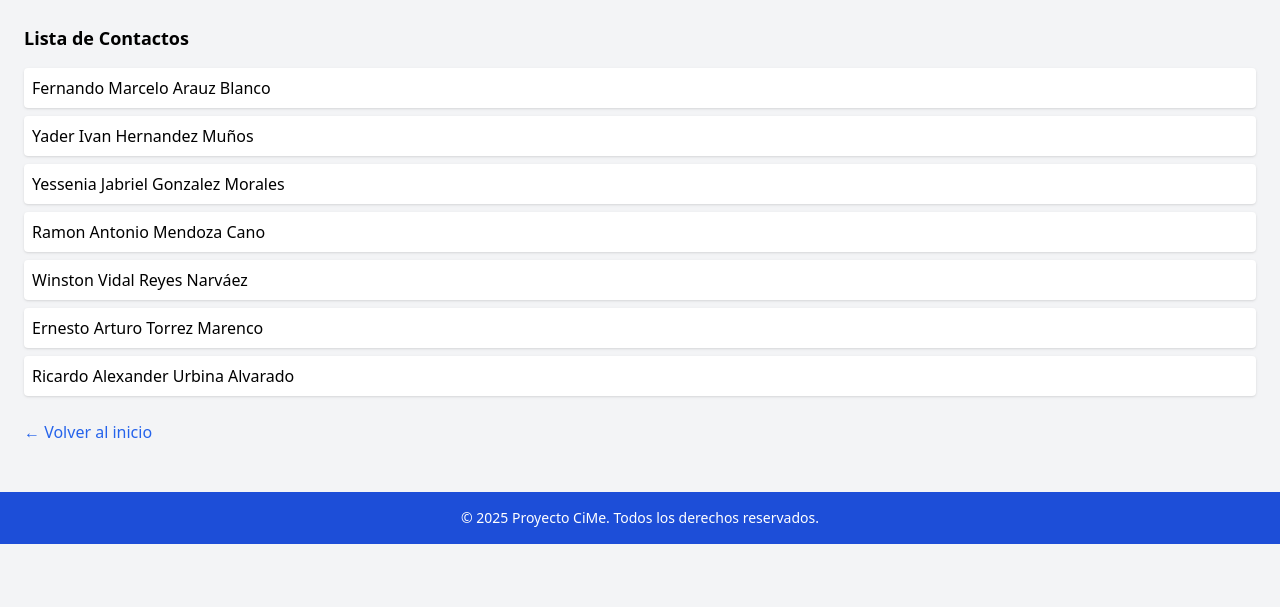
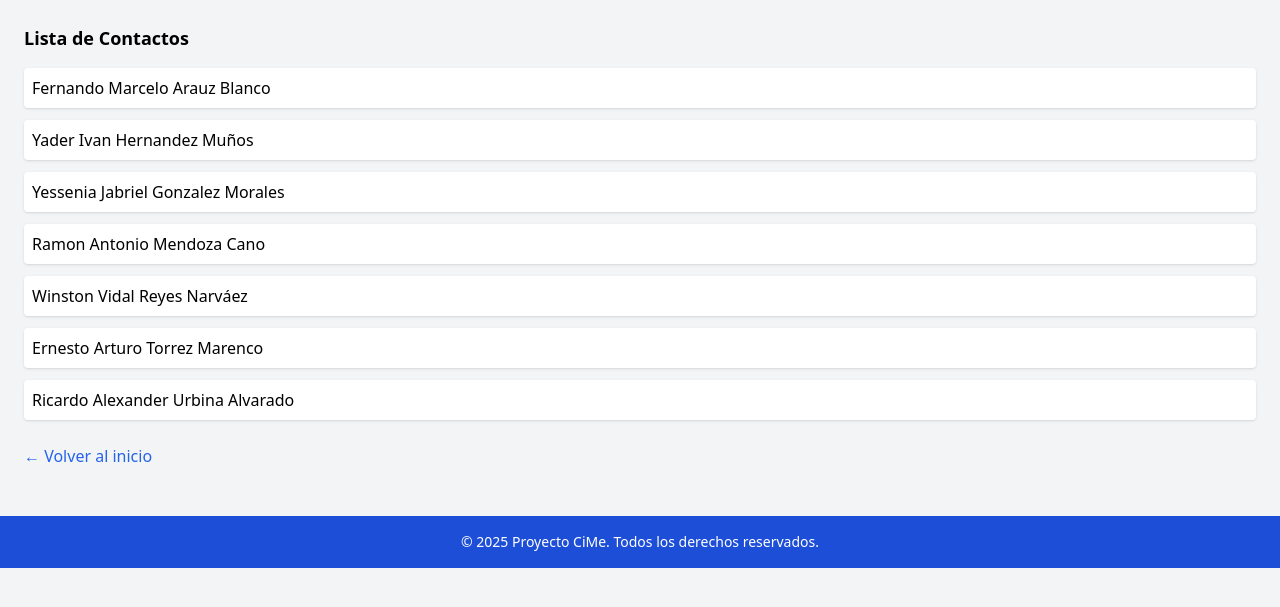
Before and after one commit to Waflesa/Proyecto-ULSA, a Flask app: page /contactos in a window 1280 px wide. Shown: the part 60-667 px from the top of the page. Run offline with Flask 3, Linux system fonts and the light colour scheme; some libraries are stand-ins or nearby versions.

Commit message:
Add files via upload

```diff
--- a/Instrumentación/templates/contact.html
+++ b/Instrumentación/templates/contact.html
@@ -12,7 +12,7 @@
 
   <main class="p-6">
     <h2 class="text-lg font-semibold mb-4">Lista de Contactos</h2>
-    <ul class="space-y-2">
+    <ul class="space-y-3">
       <li class="p-2 bg-white rounded shadow">Fernando Marcelo Arauz Blanco</li>
       <li class="p-2 bg-white rounded shadow">Yader Ivan Hernandez Muños</li>
       <li class="p-2 bg-white rounded shadow">Yessenia Jabriel Gonzalez Morales</li>
--- a/Instrumentación/templates/home.html
+++ b/Instrumentación/templates/home.html
@@ -82,7 +82,7 @@
   </main>
 
   <footer class="bg-blue-700 text-white p-4 text-sm relative">
-    <img alt="Logo" class="h-12 w-12 absolute left-4 top-1/2 -translate-y-1/2" src="{{ url_for('static', filename='Logo.png') }}">
+
     <div class="text-center">© 2025 Proyecto CiMe. Todos los derechos reservados.</div>
   </footer>
 
```
